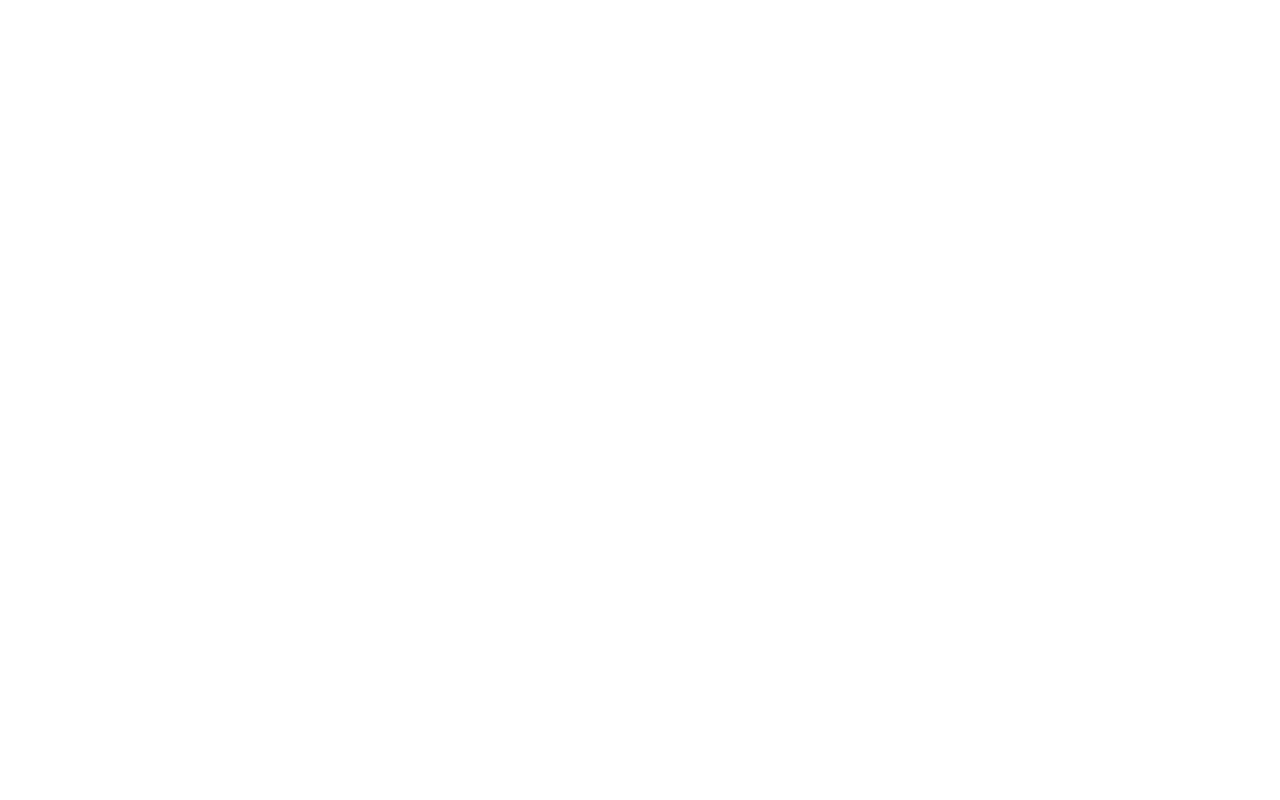
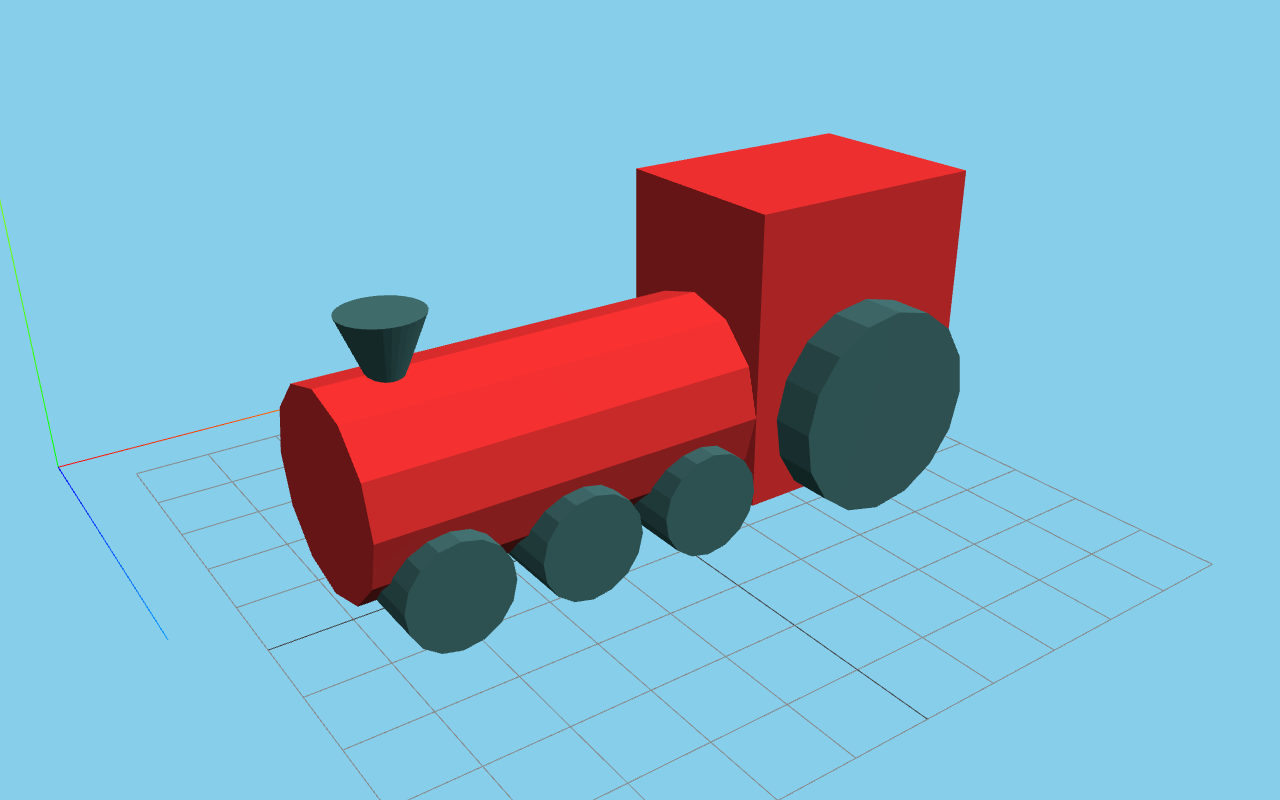
Before and after one commit to mzvast/turbo-pancake, a website built with Vite: page apps/gk-base/index.html in a window 1280 px wide. Built offline with nearby package versions, Linux system fonts and the light colour scheme; animation ran at ten frames a second.

Commit message:
feat: add world

```diff
--- a/apps/gk-base/index.html
+++ b/apps/gk-base/index.html
@@ -5,6 +5,12 @@
     <link rel="icon" type="image/svg+xml" href="/vite.svg" />
     <meta name="viewport" content="width=device-width, initial-scale=1.0" />
     <title>Vite + TS</title>
+    <style>
+      body{ margin: 0;}
+      #app{
+        height: 100vh;
+      }
+    </style>
   </head>
   <body>
     <div id="app"></div>
--- a/apps/gk-base/src/main.ts
+++ b/apps/gk-base/src/main.ts
@@ -1,3 +1,14 @@
-// todo:
-export default 'hehe';
-console.log('hello world');
+import {World} from './world/World';
+
+function main() {
+    // Get a reference to the container element
+    const container = document.querySelector('#app');
+
+    // create a new world
+    const world = new World(container);
+
+    // start the animation loop
+    world.start();
+}
+
+main();
--- /dev/null
+++ b/apps/gk-base/src/world/World.ts
@@ -0,0 +1,59 @@
+import {createCamera} from './components/camera';
+import {createAxesHelper, createGridHelper} from './components/helpers';
+import {createLights} from './components/lights';
+import {createScene} from './components/scene';
+
+import {createControls} from './systems/controls';
+import {createRenderer} from './systems/renderer';
+import {Resizer} from './systems/Resizer';
+import {Loop} from './systems/Loop';
+import * as GK from '@/framework';
+import {TrainComponent} from './components/TrainComponent';
+import {Train} from './entities/Train';
+import {EntityManager} from './entities/EntityManager';
+
+let camera;
+let renderer;
+let scene: THREE.Scene;
+let loop;
+
+let gkScene: GK.Scene;
+class World {
+    entityManager;
+    constructor(container) {
+        camera = createCamera();
+        renderer = createRenderer();
+        scene = createScene();
+        this.entityManager = new EntityManager(scene);
+        loop = new Loop(camera, scene, renderer, this.entityManager);
+        container.append(renderer.domElement);
+
+        const controls = createControls(camera, renderer.domElement);
+        const {ambientLight, mainLight} = createLights();
+
+        loop.updatables.push(controls /*train*/);
+        scene.add(ambientLight, mainLight /*train*/);
+
+        // train is in ECS world
+        const trainEntity = new Train();
+        this.entityManager.add(trainEntity);
+
+        const resizer = new Resizer(container, camera, renderer);
+
+        scene.add(createAxesHelper(), createGridHelper());
+    }
+
+    render() {
+        renderer.render(scene, camera);
+    }
+
+    start() {
+        loop.start();
+    }
+
+    stop() {
+        loop.stop();
+    }
+}
+
+export {World};
--- /dev/null
+++ b/apps/gk-base/src/world/components/TrainComponent.ts
@@ -0,0 +1,15 @@
+import * as THREE from 'three';
+import * as GK from '@/framework';
+import {Train} from './train/Train';
+
+export class TrainComponent extends GK.Component {
+    _train: Train;
+    constructor() {
+        super();
+        this._train = new Train();
+    }
+
+    update(deltaTime: number) {
+        this._train.tick(deltaTime);
+    }
+}
--- /dev/null
+++ b/apps/gk-base/src/world/components/camera.ts
@@ -0,0 +1,11 @@
+import {PerspectiveCamera} from 'three';
+
+function createCamera() {
+    const camera = new PerspectiveCamera(35, 1, 0.1, 100);
+
+    camera.position.set(-5, 5, 7);
+
+    return camera;
+}
+
+export {createCamera};
--- /dev/null
+++ b/apps/gk-base/src/world/components/helpers.ts
@@ -0,0 +1,14 @@
+import {AxesHelper, GridHelper} from 'three';
+
+function createAxesHelper() {
+    const helper = new AxesHelper(3);
+    helper.position.set(-3.5, 0, -3.5);
+    return helper;
+}
+
+function createGridHelper() {
+    const helper = new GridHelper(6);
+    return helper;
+}
+
+export {createAxesHelper, createGridHelper};
--- /dev/null
+++ b/apps/gk-base/src/world/components/lights.ts
@@ -0,0 +1,12 @@
+import {DirectionalLight, HemisphereLight} from 'three';
+
+function createLights() {
+    const ambientLight = new HemisphereLight('white', 'darkslategray', 3);
+
+    const mainLight = new DirectionalLight('white', 2);
+    mainLight.position.set(10, 10, 10);
+
+    return {ambientLight, mainLight};
+}
+
+export {createLights};
--- /dev/null
+++ b/apps/gk-base/src/world/components/scene.ts
@@ -0,0 +1,11 @@
+import {Color, Scene} from 'three';
+
+function createScene() {
+    const scene = new Scene();
+
+    scene.background = new Color('skyblue');
+
+    return scene;
+}
+
+export {createScene};
--- /dev/null
+++ b/apps/gk-base/src/world/components/train/Train.ts
@@ -0,0 +1,33 @@
+import {Group, MathUtils} from 'three';
+
+import {createMeshes} from './meshes';
+
+const wheelSpeed = MathUtils.degToRad(24);
+
+class Train extends Group {
+    meshes: any;
+    constructor() {
+        super();
+
+        this.meshes = createMeshes();
+
+        this.add(
+            this.meshes.nose,
+            this.meshes.cabin,
+            this.meshes.chimney,
+            this.meshes.smallWheelRear,
+            this.meshes.smallWheelCenter,
+            this.meshes.smallWheelFront,
+            this.meshes.bigWheel,
+        );
+    }
+
+    tick(delta) {
+        this.meshes.bigWheel.rotation.y += wheelSpeed * delta;
+        this.meshes.smallWheelRear.rotation.y += wheelSpeed * delta;
+        this.meshes.smallWheelCenter.rotation.y += wheelSpeed * delta;
+        this.meshes.smallWheelFront.rotation.y += wheelSpeed * delta;
+    }
+}
+
+export {Train};
--- /dev/null
+++ b/apps/gk-base/src/world/components/train/geometries.ts
@@ -0,0 +1,22 @@
+import {BoxGeometry, CylinderGeometry} from 'three';
+
+function createGeometries() {
+    const cabin = new BoxGeometry(2, 2.25, 1.5);
+
+    const nose = new CylinderGeometry(0.75, 0.75, 3, 12);
+
+    // we can reuse a single cylinder geometry for all 4 wheels
+    const wheel = new CylinderGeometry(0.4, 0.4, 1.75, 16);
+
+    // different values for the top and bottom radius creates a cone shape
+    const chimney = new CylinderGeometry(0.3, 0.1, 0.5);
+
+    return {
+        cabin,
+        nose,
+        wheel,
+        chimney,
+    };
+}
+
+export {createGeometries};
--- /dev/null
+++ b/apps/gk-base/src/world/components/train/materials.ts
@@ -0,0 +1,17 @@
+import {MeshStandardMaterial} from 'three';
+
+function createMaterials() {
+    const body = new MeshStandardMaterial({
+        color: 'firebrick',
+        flatShading: true,
+    });
+
+    const detail = new MeshStandardMaterial({
+        color: 'darkslategray',
+        flatShading: true,
+    });
+
+    return {body, detail};
+}
+
+export {createMaterials};
--- /dev/null
+++ b/apps/gk-base/src/world/components/train/meshes.ts
@@ -0,0 +1,45 @@
+import {Mesh} from 'three';
+
+import {createGeometries} from './geometries';
+import {createMaterials} from './materials';
+
+function createMeshes() {
+    const geometries = createGeometries();
+    const materials = createMaterials();
+
+    const cabin = new Mesh(geometries.cabin, materials.body);
+    cabin.position.set(1.5, 1.4, 0);
+
+    const chimney = new Mesh(geometries.chimney, materials.detail);
+    chimney.position.set(-2, 1.9, 0);
+
+    const nose = new Mesh(geometries.nose, materials.body);
+    nose.position.set(-1, 1, 0);
+    nose.rotation.z = Math.PI / 2;
+
+    const smallWheelRear = new Mesh(geometries.wheel, materials.detail);
+    smallWheelRear.position.y = 0.5;
+    smallWheelRear.rotation.x = Math.PI / 2;
+
+    const smallWheelCenter = smallWheelRear.clone();
+    smallWheelCenter.position.x = -1;
+
+    const smallWheelFront = smallWheelRear.clone();
+    smallWheelFront.position.x = -2;
+
+    const bigWheel = smallWheelRear.clone();
+    bigWheel.position.set(1.5, 0.9, 0);
+    bigWheel.scale.set(2, 1.25, 2);
+
+    return {
+        nose,
+        cabin,
+        chimney,
+        smallWheelRear,
+        smallWheelCenter,
+        smallWheelFront,
+        bigWheel,
+    };
+}
+
+export {createMeshes};
--- /dev/null
+++ b/apps/gk-base/src/world/entities/EntityManager.ts
@@ -0,0 +1,31 @@
+import * as THREE from 'three';
+import * as GK from '@/framework';
+export class EntityManager {
+    entities: Set<GK.Entity> = new Set();
+    scene: THREE.Scene;
+    constructor(scene: THREE.Scene) {
+        this.scene = scene;
+    }
+
+    add(entity: GK.Entity) {
+        this.entities.add(entity);
+        let node = entity.component(GK.SCNNodeComponent)?.node;
+        if (node) {
+            this.scene.add(node);
+        }
+    }
+
+    remove(entity: GK.Entity) {
+        let node = entity.component(GK.SCNNodeComponent)?.node;
+        if (node) {
+            this.scene.remove(node);
+        }
+        this.entities.delete(entity);
+    }
+
+    update(deltaTime: number) {
+        for (let entity of this.entities) {
+            entity.update(deltaTime);
+        }
+    }
+}
--- /dev/null
+++ b/apps/gk-base/src/world/entities/Train.ts
@@ -0,0 +1,10 @@
+import * as GK from '@/framework';
+import {TrainComponent} from '../components/TrainComponent';
+export class Train extends GK.Entity {
+    constructor() {
+        super();
+        const trainComp = new TrainComponent();
+        this.addComponent(trainComp);
+        this.addComponent(new GK.SCNNodeComponent(trainComp._train));
+    }
+}
--- /dev/null
+++ b/apps/gk-base/src/world/systems/Loop.ts
@@ -0,0 +1,49 @@
+import {Clock} from 'three';
+import {EntityManager} from '../entities/EntityManager';
+
+const clock = new Clock();
+
+class Loop {
+    camera: any;
+    scene: any;
+    renderer: any;
+    entityManager: EntityManager;
+    updatables: any[];
+    constructor(camera, scene, renderer, entityManager: EntityManager) {
+        this.camera = camera;
+        this.scene = scene;
+        this.renderer = renderer;
+        this.entityManager = entityManager;
+        this.updatables = [];
+    }
+
+    start() {
+        this.renderer.setAnimationLoop(() => {
+            // tell every animated object to tick forward one frame
+            this.tick();
+
+            // render a frame
+            this.renderer.render(this.scene, this.camera);
+        });
+    }
+
+    stop() {
+        this.renderer.setAnimationLoop(null);
+    }
+
+    tick() {
+        // only call the getDelta function once per frame!
+        const delta = clock.getDelta();
+
+        // console.log(
+        //   `The last frame rendered in ${delta * 1000} milliseconds`,
+        // );
+
+        this.entityManager.update(delta);
+        for (let x of this.updatables) {
+            x.tick();
+        }
+    }
+}
+
+export {Loop};
--- /dev/null
+++ b/apps/gk-base/src/world/systems/Resizer.ts
@@ -0,0 +1,25 @@
+const setSize = (container, camera, renderer) => {
+    camera.aspect = container.clientWidth / container.clientHeight;
+    camera.updateProjectionMatrix();
+
+    renderer.setSize(container.clientWidth, container.clientHeight);
+    renderer.setPixelRatio(window.devicePixelRatio);
+};
+
+class Resizer {
+    constructor(container, camera, renderer) {
+        // set initial size
+        setSize(container, camera, renderer);
+
+        window.addEventListener('resize', () => {
+            // set the size again if a resize occurs
+            setSize(container, camera, renderer);
+            // perform any custom actions
+            this.onResize();
+        });
+    }
+
+    onResize() {}
+}
+
+export {Resizer};
--- /dev/null
+++ b/apps/gk-base/src/world/systems/controls.ts
@@ -0,0 +1,15 @@
+import {OrbitControls} from 'three/examples/jsm/controls/OrbitControls.js';
+
+function createControls(camera, canvas) {
+    const controls = new OrbitControls(camera, canvas);
+
+    controls.enableDamping = true;
+
+    controls.target.y = 1;
+
+    controls['tick'] = () => controls.update();
+
+    return controls;
+}
+
+export {createControls};
--- /dev/null
+++ b/apps/gk-base/src/world/systems/renderer.ts
@@ -0,0 +1,10 @@
+import {WebGLRenderer} from 'three';
+
+function createRenderer() {
+    const renderer = new WebGLRenderer({antialias: true});
+
+    renderer.physicallyCorrectLights = true;
+    return renderer;
+}
+
+export {createRenderer};
```
